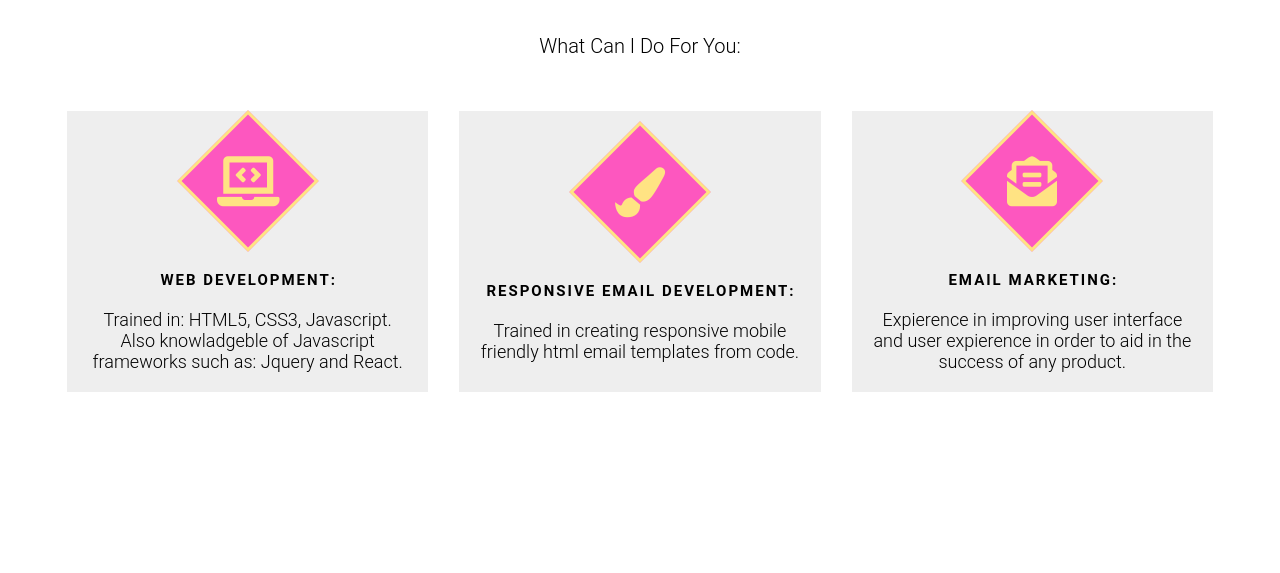
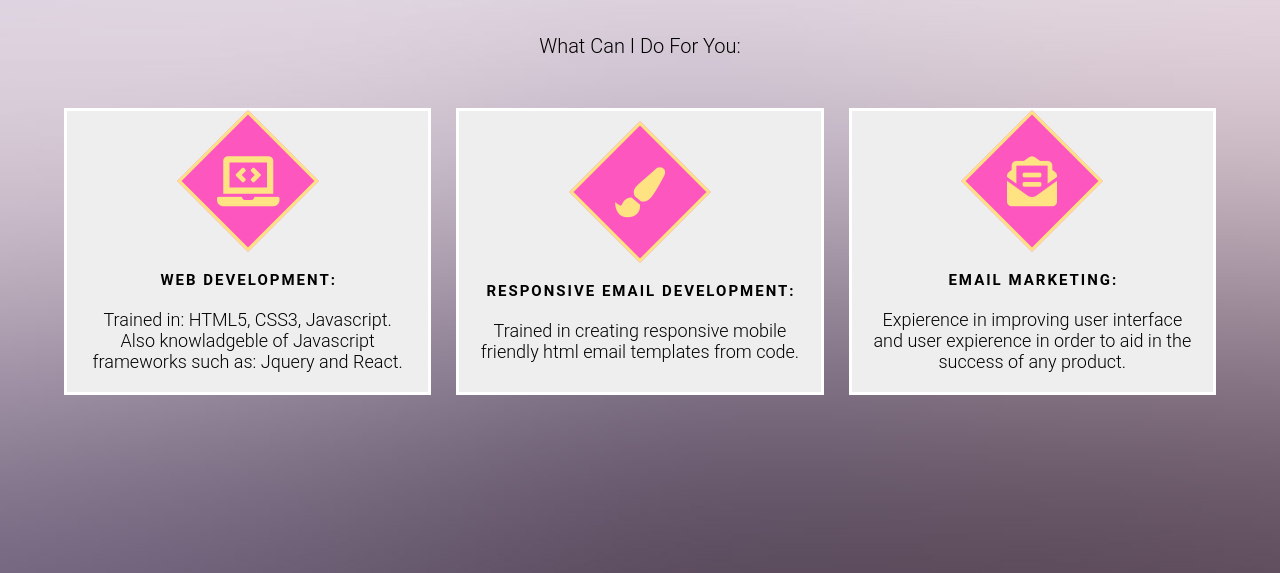
Before and after one commit to ayanyu/skills, a plain HTML site: page index.html in a window 1280 px wide. Shown: the part 227-800 px from the top of the page. Drawn offline with nearby package versions, Linux system fonts and the light colour scheme; the site is published under a folder, as on GitHub Pages, so addresses that start at the root find nothing.

Commit message:
Update about.css

```diff
--- a/about.css
+++ b/about.css
@@ -15,7 +15,7 @@ html {
 body {
 	width: 100%;
 	height: 100%;
-	background: url("/img/bg.jpg") no-repeat center fixed;
+	background: url("img/bg.jpg") no-repeat center fixed;
 	background-size: cover;
 	background-color: white;
 }
```
